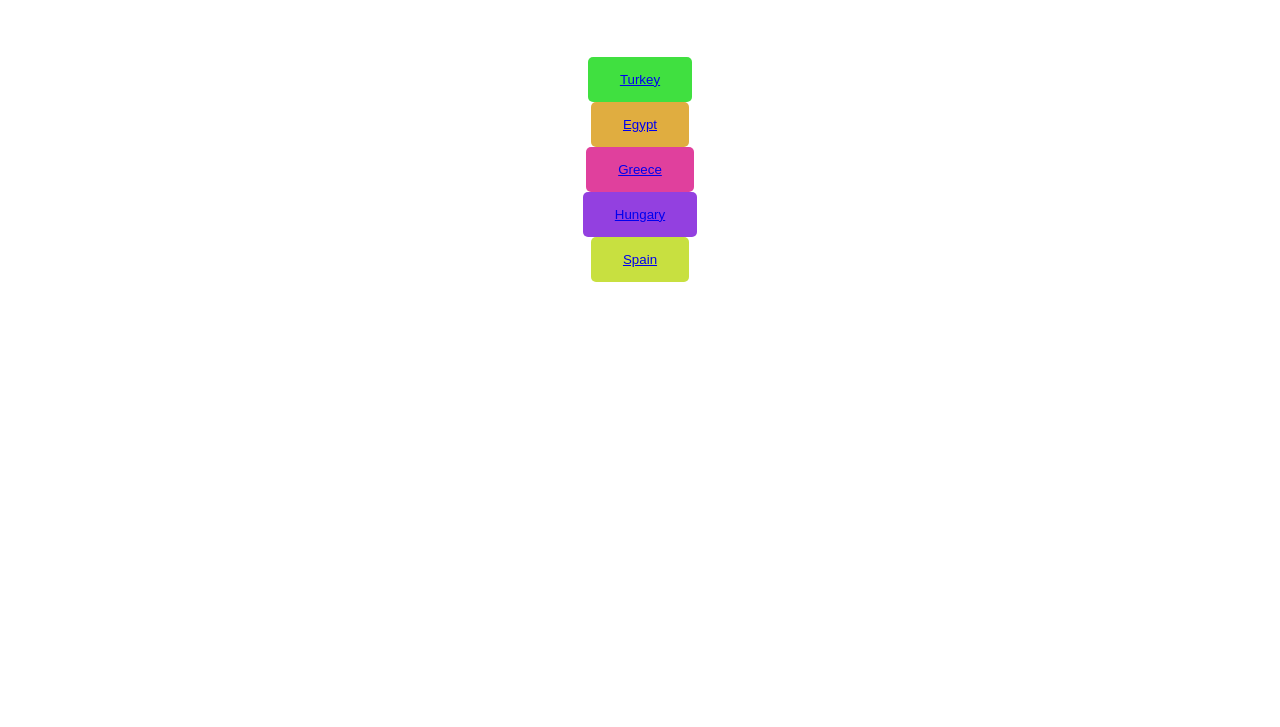
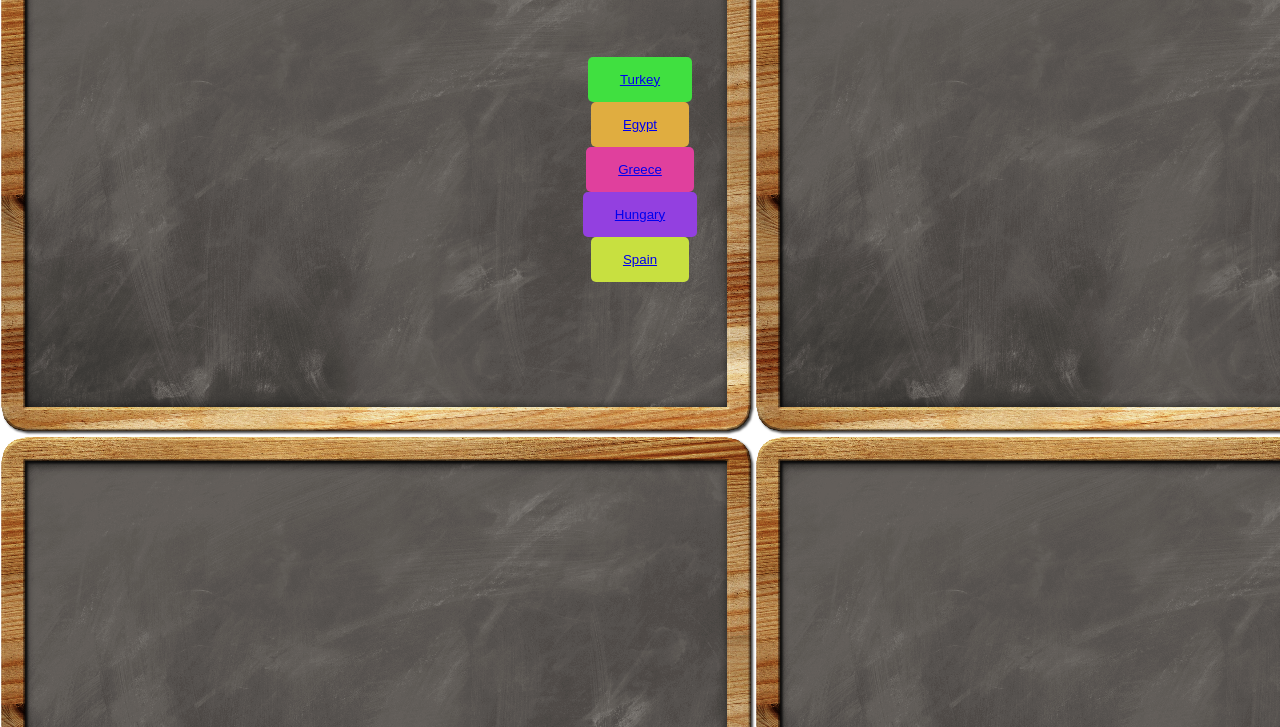
Before and after one commit to Gilvydas/PDF_QR, a plain HTML site: page index.html in a window 1280 px wide. Shown: the part 73-800 px from the top of the page. Drawn offline with Linux system fonts and the light colour scheme.

Commit message:
Update index.html

```diff
--- a/index.html
+++ b/index.html
@@ -8,7 +8,7 @@
     <title>Document</title>
 </head>
 
-<body background="download.jfif">
+<body background="download.jfif.png">
     <h1 style="display:flex; justify-content: center;">Choose your destination</h1>
     <div style="display: flex;flex-direction: column;padding: 50px;justify-content: flex-start;align-items: center;">
         <button style="background-color: rgb(64, 224, 64); border: none; border-radius: 5px; color:
```
